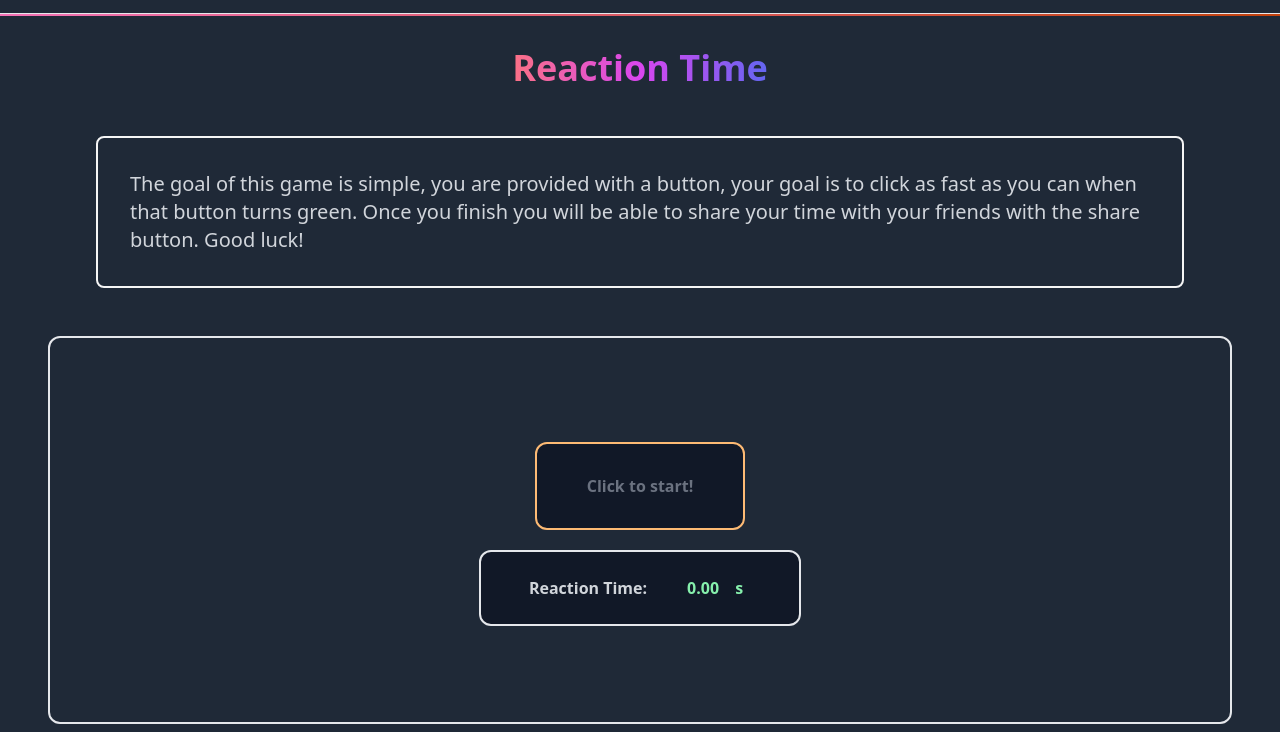
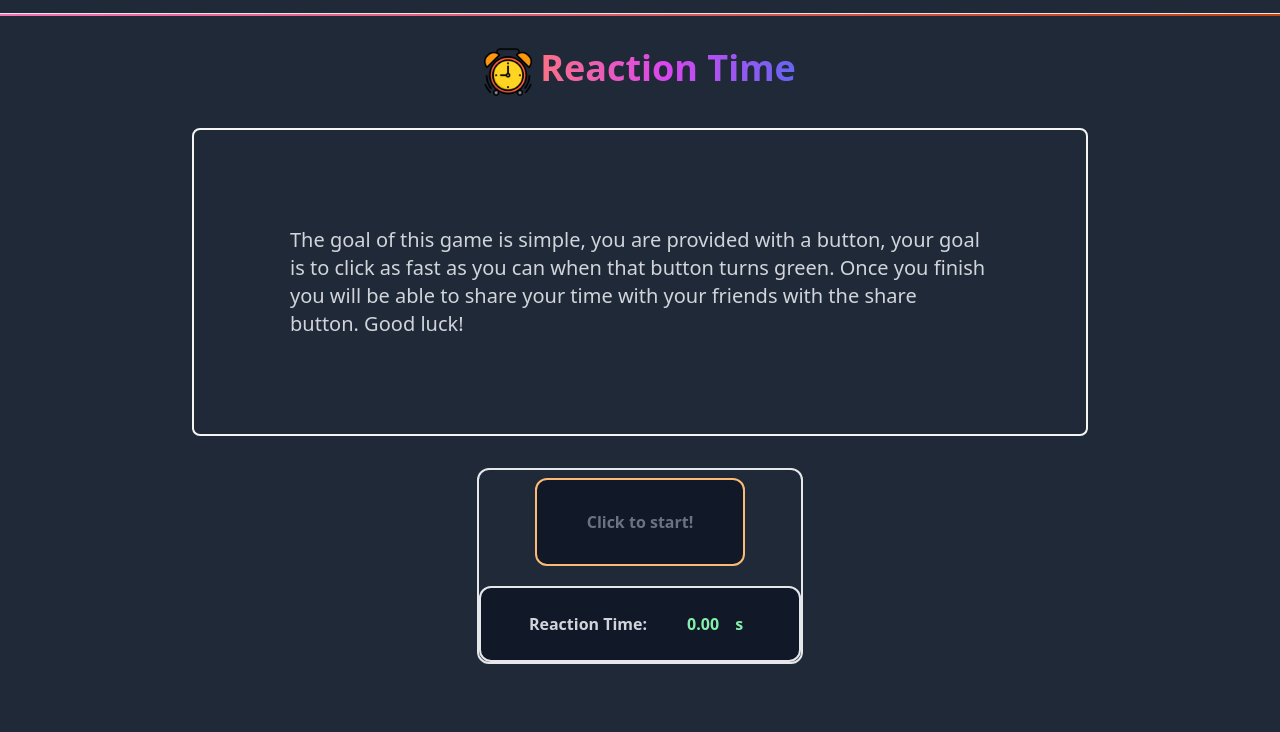
Before and after one commit to thiczd/CS490PROJECT, a plain HTML site: page reactionTimeTest.html in a window 1280 px wide. Shown: the part 79-811 px from the top of the page. Drawn offline with nearby package versions, Linux system fonts and the light colour scheme.

Commit message:
added icons

```diff
--- a/reactionTimeTest.html
+++ b/reactionTimeTest.html
@@ -12,15 +12,21 @@
     </head>
 
     <body class="bg-gray-800">
+        <div class="flex justify-center items-center">
 
 
-        <div class="flex justify-center mt-8 mb-0">
+        <div class="flex justify-center mt-8 mb-8">
+            <img src="images/alarm.png" class="h-12 mr-2">
             <p class="text-4xl font-extrabold text-transparent bg-clip-text bg-gradient-to-r from-rose-400 via-fuchsia-500 to-indigo-500"> Reaction Time </p>
 
 
         </div>
+        </div>
 
-        <div class=" bg-gray-800 flex justify-center mr-24 ml-24 mt-12 border-2 rounded-lg p-8 border-neutral-100">
+        <div class="flex justify-center items-center">
+
+
+        <div class=" bg-gray-800 flex justify-center mr-48 ml-48 border-2 rounded-lg p-24 border-neutral-100">
             <p class="text-xl font-extralight text-gray-300">The goal of this game is
                  simple, you are provided with a button, your goal
                  is to click as fast as you can when that button
@@ -29,9 +35,12 @@
                   button. Good luck! </p>
 
         </div>
+        </div>
+        <div class="flex justify-center items-center">
 
-        <div class ="border-2 border-gray-200 mt-12 content-center
-        rounded-xl m-12 mb-0  flex flex-col items-center justify-center pt-24 pb-24 bg-gray-800">
+
+        <div class ="border-2 border-gray-200 content-center
+        rounded-xl m-8 flex flex-col items-center justify-center  bg-gray-800">
 
             <div class = "mt-2 flex justify-center">
                 <button class="btn btn-GameEvent border-2 rounded-xl border-orange-300
@@ -45,6 +54,7 @@
                 <p id="trailingS" class="ReturnTime font-bold p-2 text-green-300">s</p>
             </div>
 
+        </div>
         </div>
         <div class = "mt-2 flex justify-center">
             <button class="btn btn-GameEvent border-2 rounded-xl border-orange-300
```
Also changed, not shown: index.html (+1 -21 lines), timerGuesser.html (+24 -10 lines), images/alarm.png (added), images/chronometer.png (added).
